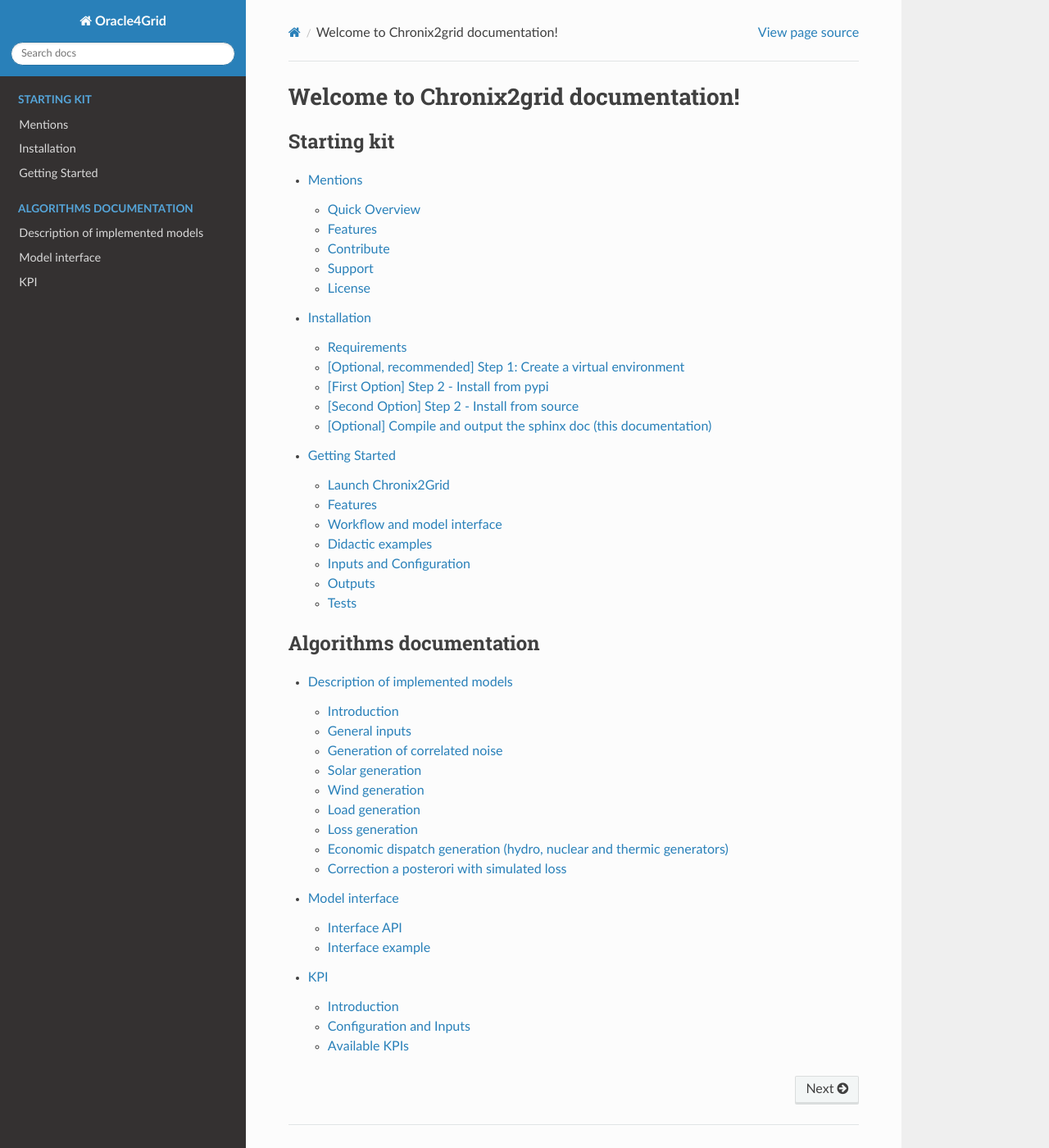
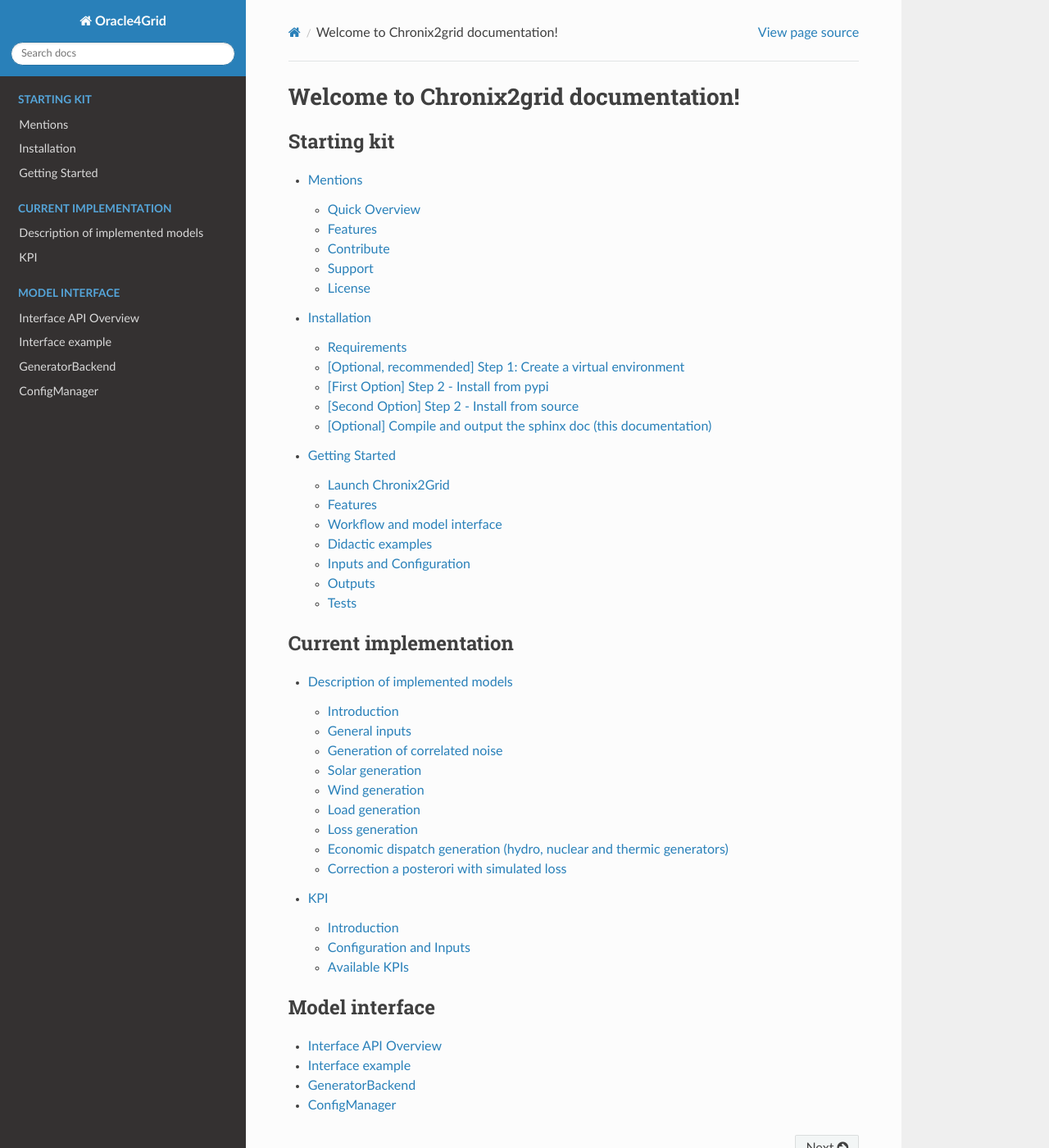
Before and after one commit to Grid2op/chronix2grid, a Sphinx documentation site: the page built from docs/index.rst, in a window 1280 px wide and 1400 px high. Shown: the whole window at 82% size. Built offline with Sphinx 7.4.7 and the Read the Docs theme 2.0.0, drawn with Linux system fonts in a browser that asks for light colours.

Commit message:
docstring initiated

```diff
--- a/docs/conf.py
+++ b/docs/conf.py
@@ -10,9 +10,10 @@
 # add these directories to sys.path here. If the directory is relative to the
 # documentation root, use os.path.abspath to make it absolute, like shown here.
 #
-# import os
-# import sys
-# sys.path.insert(0, os.path.abspath('.'))
+import os
+import sys
+#sys.path.insert(0, os.path.abspath('.'))
+sys.path.insert(0, os.path.abspath('../'))
 
 
 # -- Project information -----------------------------------------------------
@@ -31,8 +32,11 @@
 # extensions coming with Sphinx (named 'sphinx.ext.*') or your custom
 # ones.
 extensions = [
-    'sphinx_rtd_theme',
-    'sphinx.ext.intersphinx'
+    'sphinx.ext.intersphinx',
+    'sphinx.ext.autodoc',
+     "sphinx_rtd_theme",
+    # toc of modules
+    #'autodocsumm'
 ]
 
 # Add any paths that contain templates here, relative to this directory.
--- a/docs/index.rst
+++ b/docs/index.rst
@@ -16,8 +16,13 @@
 
 .. toctree::
    :maxdepth: 2
-   :caption: Algorithms documentation
+   :caption: Current implementation
 
    DESCRIPTION.rst
+   KPI.rst
+
+.. toctree::
+   :maxdepth: 2
+   :caption: Model interface
+
    INTERFACE.rst
-   KPI.rst
```
Also changed, not shown: docs/INTERFACE.rst (+16 -7 lines), 2 other files.
